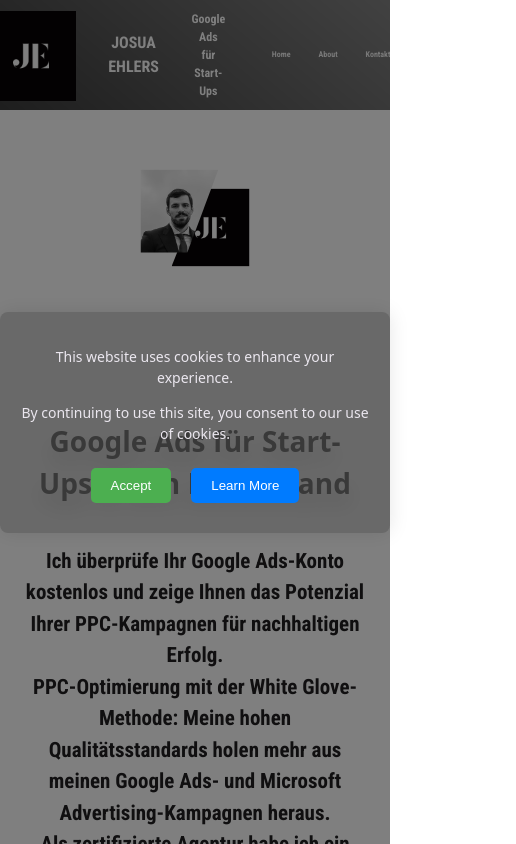
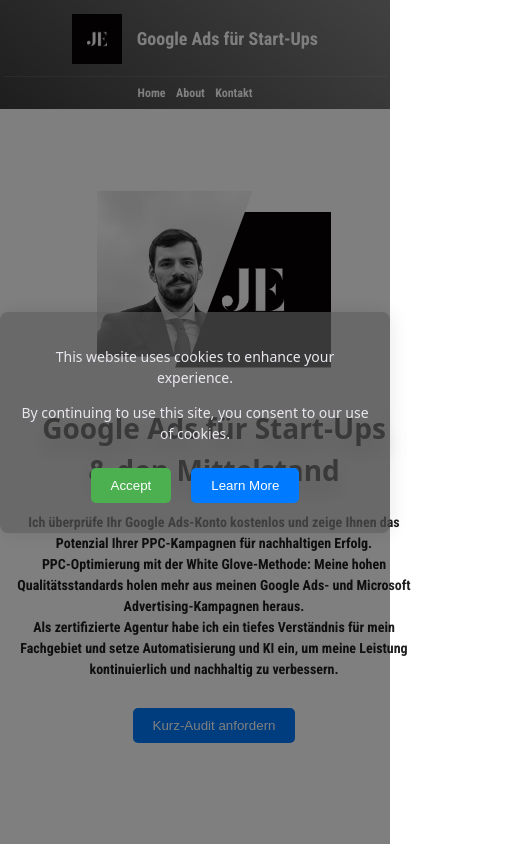
Before and after one commit to Moccasym/website-JE, a React (Create React App) app: page / in a window 390 px wide. Shown: the top 844 px of the page, 516 px wide, since content can reach past the window. Built offline with nearby package versions, Linux system fonts and the light colour scheme.

Commit message:
responsive design fix

```diff
--- a/src/components/Header.jsx
+++ b/src/components/Header.jsx
@@ -2,28 +2,71 @@
 import logo from '../assets/Logo.jpg';
 import './Styling/Header.css';
 
-const Header = () => {
+function Header() {
   const [isScrolled, setIsScrolled] = useState(false);
+  const [isHidden, setIsHidden] = useState(false);
+  const [lastScrollY, setLastScrollY] = useState(0);
+  const [isMobile, setIsMobile] = useState(window.innerWidth <= 768);
 
-  // Function to handle scroll events
+  useEffect(() => {
     const handleScroll = () => {
-    const scrolled = window.scrollY > 0;
-    setIsScrolled(scrolled);
+      const currentScrollY = window.scrollY;
+
+      if (window.innerWidth <= 768) {
+        // Mobile behavior
+        if (currentScrollY > 100) {
+          setIsScrolled(true);
+        } else {
+          setIsScrolled(false);
+        }
+      } else {
+        // Desktop behavior
+        if (currentScrollY > lastScrollY) {
+          setIsHidden(true); // Scrolling down
+        } else {
+          setIsHidden(false); // Scrolling up
+        }
+        setLastScrollY(currentScrollY);
+      }
     };
 
-  useEffect(() => {
-    // Add event listener to handle scroll events
+    const handleResize = () => {
+      setIsMobile(window.innerWidth <= 768);
+    };
+
     window.addEventListener('scroll', handleScroll);
+    window.addEventListener('resize', handleResize);
 
-    // Remove event listener on component unmount
     return () => {
       window.removeEventListener('scroll', handleScroll);
+      window.removeEventListener('resize', handleResize);
     };
-  }, []); // Empty dependency array ensures the effect runs only once
+  }, [lastScrollY]);
 
   return (
-    <header className={`navbar ${isScrolled ? 'scrolled' : ''}`}>
-      <div className={`logo ${isScrolled ? 'small' : ''}`}>
+    <header className={`navbar ${isScrolled ? 'scrolled' : ''} ${isHidden ? 'hide' : ''}`}>
+      {isMobile ? (
+        <>
+          <div className="navbar-top">
+            <div className="logo">
+              <img src={logo} alt="JE-logo" className="logo-img" />
+            </div>
+            <h1>Josua Ehlers</h1>
+            <h2>Google Ads für Start-Ups</h2>
+          </div>
+          <div className="navbar-bottom">
+            <nav>
+              <ul>
+                <li><a href="#home">Home</a></li>
+                <li><a href="#about">About</a></li>
+                <li><a href="#contact">Kontakt</a></li>
+              </ul>
+            </nav>
+          </div>
+        </>
+      ) : (
+        <>
+          <div className="logo">
             <img src={logo} alt="JE-logo" className="logo-img" />
           </div>
           <h1>Josua Ehlers</h1>
@@ -33,11 +76,12 @@
               <li><a href="#home">Home</a></li>
               <li><a href="#about">About</a></li>
               <li><a href="#contact">Kontakt</a></li>
-
             </ul>
           </nav>
+        </>
+      )}
     </header>
   );
-};
+}
 
 export default Header;
--- a/src/components/Section/CoreConcepts.jsx
+++ b/src/components/Section/CoreConcepts.jsx
@@ -5,20 +5,44 @@
 const CoreConcepts = () => {
   const [highlightedStatIndex, setHighlightedStatIndex] = useState(0);
   const [highlightedOptIndex, setHighlightedOptIndex] = useState(0);
+  const [isMobile, setIsMobile] = useState(window.innerWidth <= 768);
+  const [expandedItem, setExpandedItem] = useState(null); // Track which item is expanded
 
   useEffect(() => {
-    const statsInterval = setInterval(() => {
-      setHighlightedStatIndex((prevIndex) => (prevIndex + 1) % STATS.length);
-    }, 5000);
-    return () => clearInterval(statsInterval);
+    const handleResize = () => {
+      setIsMobile(window.innerWidth <= 768);
+    };
+
+    window.addEventListener('resize', handleResize);
+    return () => window.removeEventListener('resize', handleResize);
   }, []);
 
   useEffect(() => {
-    const optInterval = setInterval(() => {
-      setHighlightedOptIndex((prevIndex) => (prevIndex + 1) % OPT_CHANNEL.length);
-    }, 5000);
+    let statsInterval;
+    if (!isMobile) {
+      statsInterval = setInterval(() => {
+        setHighlightedStatIndex((prevIndex) => (prevIndex + 1) % STATS.length);
+      }, 5000);
+    }
+    return () => clearInterval(statsInterval);
+  }, [isMobile]);
+
+  useEffect(() => {
+    let optInterval;
+    if (!isMobile) {
+      optInterval = setInterval(() => {
+        setHighlightedOptIndex((prevIndex) => (prevIndex + 1) % OPT_CHANNEL.length);
+      }, 5000);
+    }
     return () => clearInterval(optInterval);
-  }, []);
+  }, [isMobile]);
+
+  const handleClick = (section, index) => {
+    if (isMobile) {
+      const itemId = `${section}-${index}`;
+      setExpandedItem(expandedItem === itemId ? null : itemId);
+    }
+  };
 
   return (
     <section id="core-concepts">
@@ -28,19 +52,25 @@
             <CoreConcept
               key={conceptItem.title}
               {...conceptItem}
-              positionClass={getPositionClass(index, highlightedStatIndex, STATS.length)}
+              positionClass={isMobile ?
+                (expandedItem === `stats-${index}` ? 'expanded' : '') :
+                getPositionClass(index, highlightedStatIndex, STATS.length)}
+              onClick={() => handleClick('stats', index)}
             />
           ))}
         </ul>
       </div>
-      <h2 className="core-concepts-h2" >Datenanalysen angepasst auf ihr Unternehmen</h2>
+      <h2 className="core-concepts-h2">Datenanalysen angepasst auf ihr Unternehmen</h2>
       <div className="group-container opt-channel-container">
         <ul className="core-concepts-list">
           {OPT_CHANNEL.map((conceptItem, index) => (
             <CoreConcept
               key={conceptItem.title}
               {...conceptItem}
-              positionClass={getPositionClass(index, highlightedOptIndex, OPT_CHANNEL.length)}
+              positionClass={isMobile ?
+                (expandedItem === `opt-${index}` ? 'expanded' : '') :
+                getPositionClass(index, highlightedOptIndex, OPT_CHANNEL.length)}
+              onClick={() => handleClick('opt', index)}
             />
           ))}
         </ul>
--- a/src/components/Styling/Header.css
+++ b/src/components/Styling/Header.css
@@ -1,4 +1,3 @@
-
 .navbar {
   background: linear-gradient(40deg, #000000c3, #0000007c);
   color: white;
@@ -11,19 +10,21 @@
   width: 100%;
   font-family: "Roboto Condensed", sans-serif;
   z-index: 1000;
-  transition: height 0.5s ease-in-out; /*Add a smooth transition effect for height changes */
+  transition: transform 0.3s ease-in-out;
 }
-@media (max-width: 768px) {
-  .navbar {
-    font-size: 8px; /* Adjust font size for smaller screens */
-  }
-}
+
 /* Styles for the scrolled state */
 .navbar.scrolled {
   height: 50px;
   padding: 0.5rem;
 }
 
+/* Hide navbar on scroll down (desktop only) */
+@media (min-width: 769px) {
+  .navbar.hide {
+    transform: translateY(-100%);
+  }
+}
 
 .navbar h1 {
   text-transform:uppercase;
@@ -62,3 +63,99 @@
   color: rgba(255, 255, 255, 0.893);
   font-weight: bold;
 }
+
+/* Mobile-only styles */
+@media (max-width: 768px) {
+  .navbar {
+    flex-direction: column;
+    padding: 0;
+  }
+
+  .navbar-top {
+    width: 100%;
+    display: flex;
+    align-items: center;
+    justify-content: center;
+    padding: 0.5rem;
+    gap: 4%;
+    transition: all 0.5s ease-in-out;
+  }
+
+  .navbar-bottom {
+    width: 100%;
+    display: flex;
+    justify-content: center;
+    padding: 0.5rem;
+    border-top: 1px solid rgba(255, 255, 255, 0.1);
+  }
+
+  .navbar-bottom nav ul {
+    display: flex;
+    list-style: none;
+    padding: 0;
+    margin: 0;
+    gap: 2rem;
+  }
+
+  .navbar-bottom nav a {
+    color: white;
+    text-decoration: none;
+    font-weight: bold;
+  }
+
+  /* Hide top section when scrolled */
+  .navbar.scrolled .navbar-top {
+    height: 0;
+    padding: 0;
+    overflow: hidden;
+  }
+
+  .navbar.scrolled .navbar-bottom {
+    border-top: none;
+  }
+
+  .logo {
+    width: 70px;
+  }
+
+  .logo-img {
+    max-width: 70px;
+  }
+
+  .navbar h1 {
+    display: none; /* Hide heading */
+  }
+
+  .menu-button {
+    display: block; /* Show hamburger menu */
+  }
+}
+
+@media (max-width: 480px) {
+  .navbar {
+    font-size: 12px;
+    padding: 0rem 0.25rem;
+    gap: 2%;
+  }
+
+  .logo {
+    width: 50px;
+  }
+
+  .logo-img {
+    max-width: 50px;
+  }
+
+  .navbar nav ul {
+    gap: 0.25rem;
+  }
+
+  .navbar nav li {
+    margin: 0 0.25rem;
+  }
+
+  .navbar.scrolled {
+    height: 40px;
+    padding: 0.25rem;
+  }
+}
--- a/src/components/Styling/Home.css
+++ b/src/components/Styling/Home.css
@@ -1,11 +1,12 @@
 .home {
   text-align: center;
-    padding: 5vw; /* Adjust padding for responsiveness */
+  padding: 5vw;
   display: flex;
   flex-direction: column;
   align-items: center;
   justify-content: center;
   z-index: 1;
+  min-height: 100vh;
 }
 
 @media (max-width: 768px) {
@@ -13,6 +14,7 @@
   .home {
     /* Adjust centering styles for smaller screens */
     justify-content: center;
+    padding: 4rem 1rem;
   }
 }
 
@@ -25,13 +27,13 @@
   color: #030303;
   filter: drop-shadow(0 12px 10px rgba(148, 148, 148, 0.654));
   margin-bottom: 3rem;
-
 }
 
 @media screen and (max-width: 768px) {
   /* Apply styles for smaller screens (e.g., phones) */
   .home h1 {
-      font-size: 2rem; /* Adjust font size for smaller screens */
+    font-size: 2.5rem;
+    margin-bottom: 2rem;
   }
 }
 
@@ -47,7 +49,10 @@
 
 .home-content {
   max-width: 90%;
-    width:100;
+  width: 100%;
+  display: flex;
+  flex-direction: column;
+  align-items: center;
 }
 
 @media (max-width: 768px) {
@@ -60,12 +65,13 @@
 
 .image-container {
   position: relative;
-    display: flex; /* Use flexbox to center the images */
-    justify-content: center; /* Center horizontally */
-    align-items: center; /* Center vertically */
-    width: 100%; /* Take the full width of the parent container */
-    height: 400px; /* Adjust based on your images' height to ensure proper vertical centering */
-    overflow: hidden; /* Hide overflow to maintain the clean look */
+  display: flex;
+  justify-content: center;
+  align-items: center;
+  width: 100%;
+  height: 400px;
+  overflow: hidden;
+  margin: 2rem 0;
 }
 
 .JE-profile, .JE-logo {
@@ -89,3 +95,39 @@
 .button-contact {
   margin-top: 3rem;
 }
+
+@media (max-width: 480px) {
+  .home {
+    padding: 3rem 1rem;
+  }
+
+  .home h1 {
+    font-size: 2rem;
+    margin-bottom: 1.5rem;
+  }
+
+  .home p {
+    font-size: 1rem;
+  }
+
+  .image-container {
+    height: 250px;
+    padding: 4rem 1rem 0rem 1rem;
+  }
+
+  .JE-profile, .JE-logo {
+    width: 40vw;
+  }
+
+  .JE-profile {
+    transform: translate(-25%, -5%);
+  }
+
+  .JE-logo {
+    transform: translate(25%, 5%);
+  }
+
+  .button-contact {
+    margin-top: 2rem;
+  }
+}
--- a/src/styles.css
+++ b/src/styles.css
@@ -5,11 +5,19 @@
   background-color: #ffffff;
   margin: 0;
   padding: 0;
+  display: flexbox;
+  align-items: center;
+  justify-content: center;
+
 }
 @media (max-width: 768px) {
   /* Styles for screens up to 768px wide */
   body {
     /* Adjust centering styles for smaller screens */
+    display: flex;
+    flex-direction: column;
+    flex-wrap: wrap;
+    align-items: center;
     justify-content: center;
   }
 }
@@ -34,12 +42,14 @@
 @media (max-width: 768px) {
   html {
     font-size: 14px; /* Adjust font size for smaller screens */
+    align-items: center;
     justify-content: center;
+
   }
 }
 
 main {
-  width: 90%;
+  width: 100%;
   max-width: 65rem;
   margin: auto;
 }
@@ -48,6 +58,7 @@
   /* Styles for screens up to 768px wide */
   main {
     /* Adjust centering styles for smaller screens */
+    align-items: center;
     justify-content: center;
   }
 }
@@ -55,9 +66,11 @@
   /* Styles for screens up to 768px wide */
   #core-concepts {
     /* Adjust centering styles for smaller screens */
+    align-items: center;
     justify-content: center;
   }
 }
+
 #core-concepts {
   padding: 2rem;
   margin-top: 3rem;
@@ -70,9 +83,16 @@
 }
 
 .core-concepts-h2 {
- padding:3rem 0 0 0;
- margin-bottom: -3rem;
- color:#000000;
+  padding: 3rem 0 1rem 0;
+  text-align: center;
+  color: #000000;
+  width: 100%;
+}
+
+@media (max-width: 768px) {
+  .core-concepts-h2 {
+    padding: 2rem 0 0rem 0;
+  }
 }
 
 .group-container {
@@ -93,7 +113,22 @@
     justify-content: center;
   }
 }
+@media (max-width: 480px) {
+  main {
+    padding: 0 1rem;
+    align-items: center;
+    justify-content: center;
+  }
 
+  .group-container {
+    padding: 1rem;
+    margin: 0.5rem;
+  }
+
+  #core-concepts {
+    padding: 1rem;
+  }
+}
 .core-concepts-list {
   list-style: none;
   padding: 0;
@@ -104,20 +139,15 @@
 }
 
 .core-concept-item {
-  width: 45%; /* Adjust item width for smaller screens */
+  width: 45%;
   text-align: center;
   background: linear-gradient(45deg, #4c4c4c, #1a1a1a);
   padding: 0.8rem;
   border-radius: 20px;
   box-shadow: 0 0 25px rgba(255, 255, 255, 0.3);
-  transition: transform 0.5s ease, filter 0.5s ease, z-index 0s ease;
-  position: relative; /* Adjust for dynamic positioning */
-  z-index: 0; /* Default z-index */
-}
-@media (min-width: 768px) {
-  .core-concept-item {
-    width: 30%; /* Reset width for larger screens */
-  }
+  transition: all 0.3s ease;
+  position: relative;
+  z-index: 0;
 }
 
 .core-concept-item img {
@@ -146,6 +176,43 @@
 }
 
 @media (max-width: 768px) {
+  .core-concepts-list {
+    flex-direction: column;
+    align-items: center;
+    gap: 1rem;
+  }
+
+  .core-concept-item {
+    width: 100%;
+    max-width: 400px;
+    filter: none !important; /* Remove blur effect on mobile */
+  }
+
+  .core-concept-item.expanded {
+    width: 90vw;
+    max-width: 90vw;
+    transform: scale(1.02);
+    z-index: 2;
+  }
+
+  .core-concept-item p {
+    max-height: 0;
+    opacity: 0;
+    overflow: hidden;
+    transition: all 0.3s ease;
+    margin: 0;
+    padding: 0;
+  }
+
+  .core-concept-item.expanded p {
+    max-height: 500px;
+    opacity: 1;
+    margin: 1rem 0;
+    padding: 0 1rem;
+  }
+}
+
+@media (max-width: 768px) {
   /* Styles for screens up to 768px wide */
   .container {
     /* Adjust centering styles for smaller screens */
```
Also changed, not shown: src/components/Section/CoreConcept.jsx (+2 -12 lines), src/components/Styling/About.css (+25 -0 lines). Lines whose indentation alone changed are shown as unchanged.
